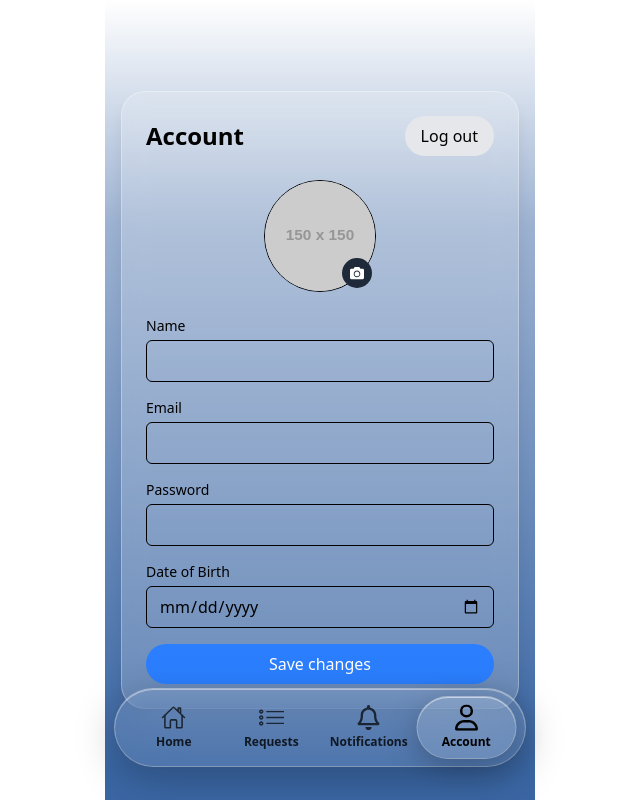
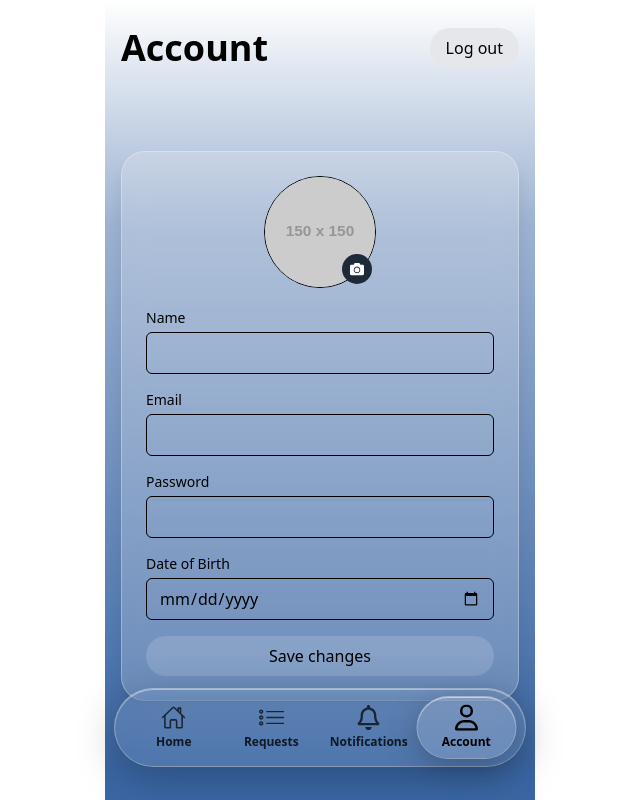
Before and after one commit to rajeevansharan/Hackstreet-Boys_eGovDoc, a React (Vite) app in the folder citizen-ui/: page /account in a window 1280 px wide. Shown: the whole page, without its empty margins (320-960 px from the left). Built offline with nearby package versions, Linux system fonts and the light colour scheme.

Commit message:
Refactor AccountPage layout and styles
Updated the AccountPage component to use a column layout with improved spacing and alignment. Enhanced the header styling, adjusted the placement of the profile image section, and modified button and input styles for better visual consistency.

```diff
--- a/citizen-ui/src/pages/AccountPage.jsx
+++ b/citizen-ui/src/pages/AccountPage.jsx
@@ -23,10 +23,9 @@ export default function AccountPage() {
   };
 
   return (
-    <div className="flex min-h-screen items-center justify-center p-4">
-      <div className="w-full max-w-md rounded-3xl border border-white/30 bg-white/20 p-6 shadow-lg backdrop-blur-md">
-        <div className="mb-6 flex items-center justify-between">
-          <h1 className="text-2xl font-bold">Account</h1>
+    <div className="flex min-h-screen flex-col p-4">
+      <div className=" mt-3 flex items-center justify-between">
+        <h1 className="text-4xl font-extrabold">Account</h1>
         <button
           onClick={handleLogout}
           className="rounded-full bg-gray-200 px-4 py-2 hover:bg-gray-300"
@@ -35,7 +34,9 @@ export default function AccountPage() {
         </button>
       </div>
 
-        <div className="relative mx-auto mb-6 h-28 w-28">
+      <div className="flex flex-grow items-center justify-center">
+        <div className="w-full max-w-md rounded-3xl border border-white/30 bg-white/20 p-6 shadow-lg backdrop-blur-md">
+          <div className="relative mx-auto mb-5 h-28 w-28">
             <img
               src={profileImage || "https://via.placeholder.com/150"}
               alt="Profile"
@@ -101,12 +102,13 @@ export default function AccountPage() {
 
             <button
               onClick={handleSave}
-            className="w-full rounded-full bg-blue-500 py-2 text-white hover:bg-blue-600"
+              className="w-full rounded-full bg-white/15 py-2 text-black hover:bg-blue-600"
             >
               Save changes
             </button>
           </div>
         </div>
       </div>
+    </div>
   );
 }
```
Lines whose indentation alone changed are shown as unchanged.
